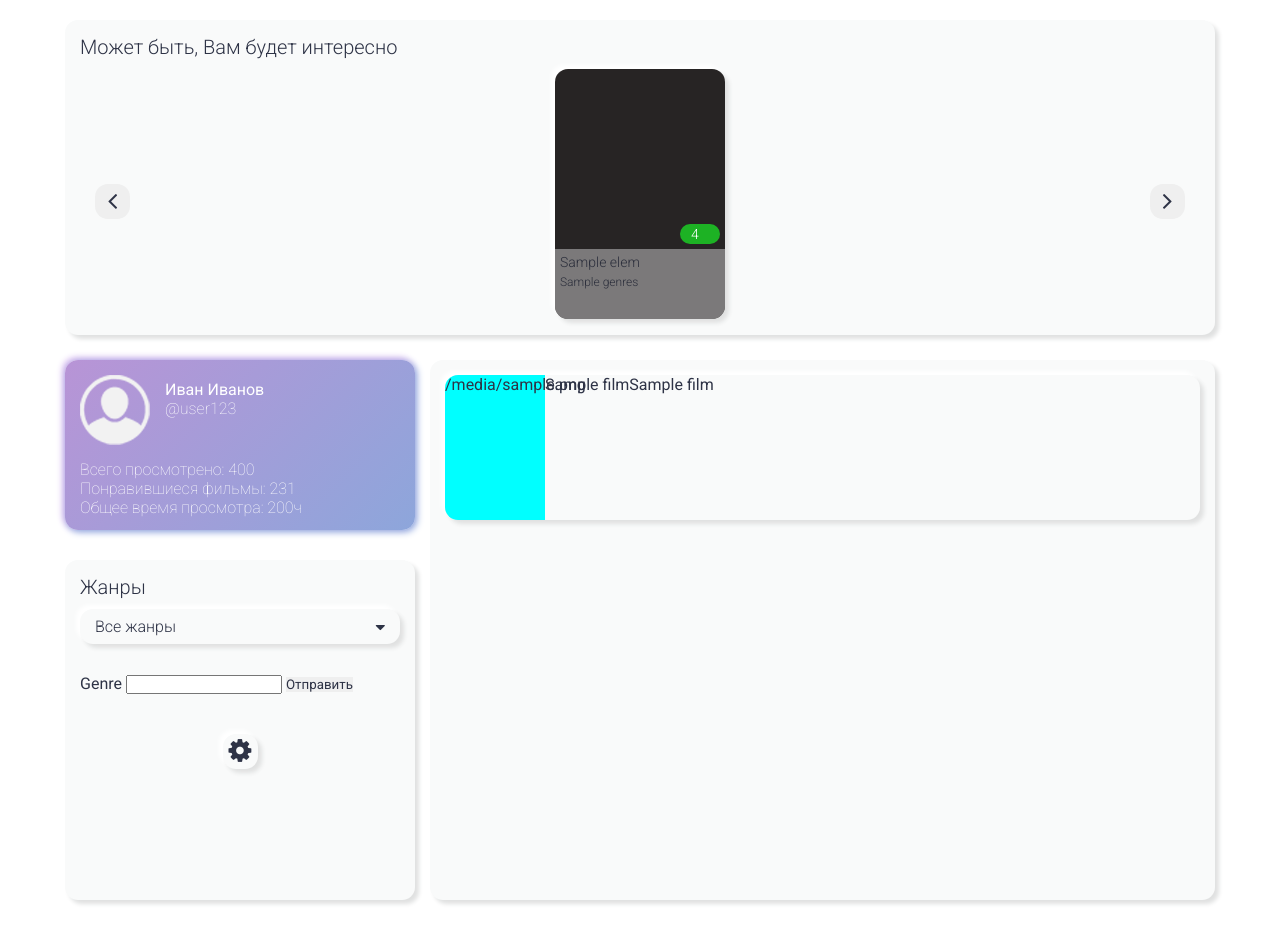
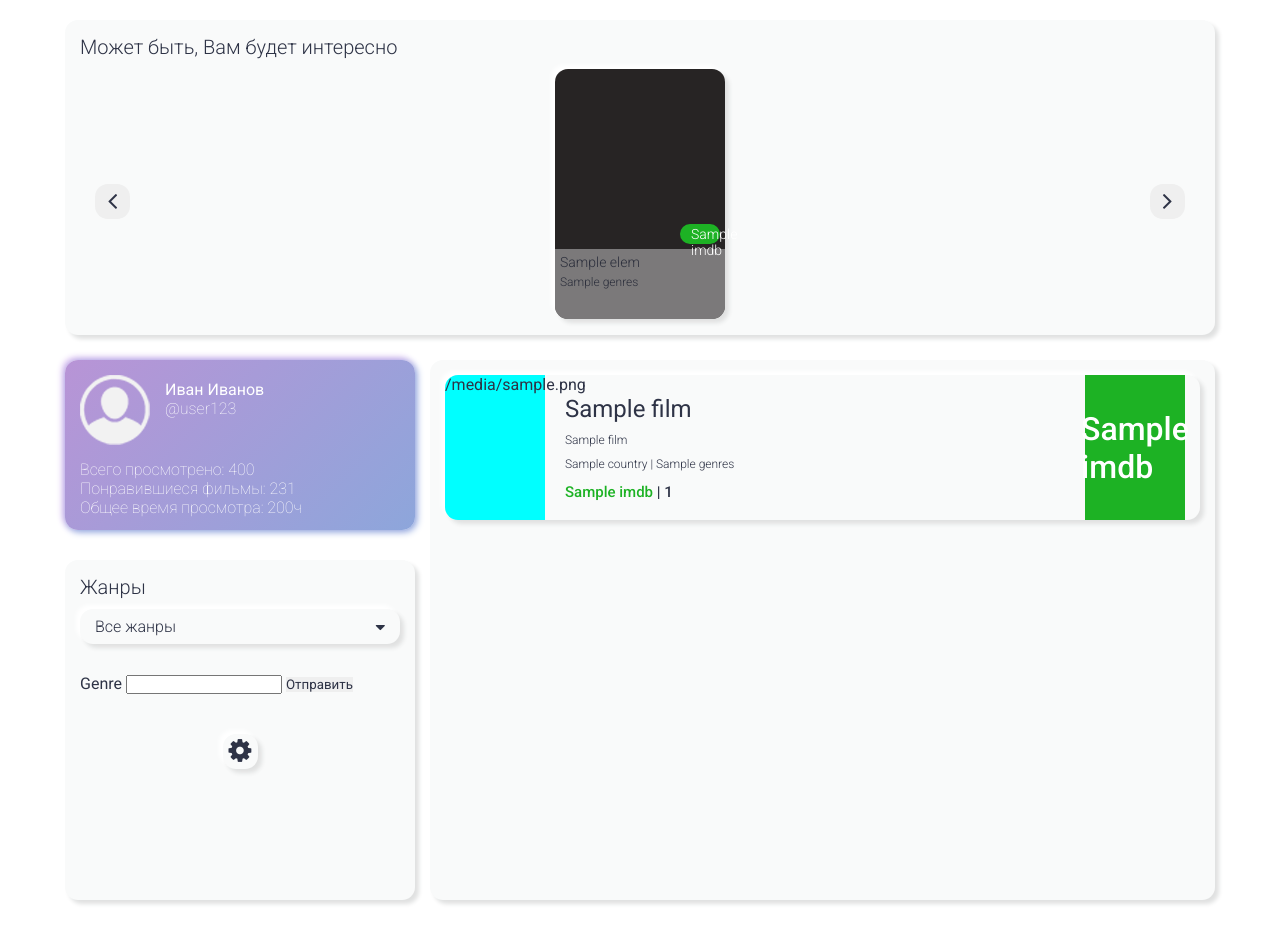
Before and after one commit to XuTpoKoT/project-y, a Flask app: template application/templates/index.html in a window 1280 px wide. Shown: the part 50-975 px from the top of the page. Run offline with Flask 2, Linux system fonts and the light colour scheme; the template is opened without the code that fills it: most values are stand-ins (such as "Sample title", 1, 10 or a date in 2020).

Commit message:
Cards were added.

```diff
--- a/application/app.py
+++ b/application/app.py
@@ -61,6 +61,8 @@ def main_page():
     film_list = [
         films_db.get_data_film(i, cur) for i in range(1, 11)
     ]
+    for i in range(len(film_list)):
+        film_list[i]['genres'] = film_list[i]['genres'].split(', ')[0]
 
     if request.method == 'POST':
         # Получение фильмов по жанру
@@ -68,14 +70,13 @@ def main_page():
 
         film_list = search.filter_by_genre(genre, 30, 0, cur)
 
+        for i in range(len(film_list)):
+            film_list[i]['genres'] = film_list[i]['genres'].split(', ')[0]
+
         print('GENRE :'+ str(genre))
         print('\nFILM_LIST')
         print(str(type(film_list)) + '\n')
         print(film_list)
-        # print(request)
-        # print(request.form)
-        # print(genre)
-
 
         return render_template('index.html',
         film_recommendations=film_recommendations,
--- a/application/static/styles/style.css
+++ b/application/static/styles/style.css
@@ -426,6 +426,54 @@
   margin-bottom: 25px;
 }
 
+.movies .list__item__info {
+  margin: 20px;
+}
+
+.movies .list__item__title {
+  font-size: 24px;
+  font-weight: 400;
+}
+
+.movies .list__item__original-title {
+  font-size: 12px;
+  font-weight: 300;
+  margin-top: 10px;
+}
+
+.movies .list__item__country {
+  font-size: 12px;
+  font-weight: 300;
+  margin-top: 10px;
+}
+
+.movies .list__item__vote {
+  font-size: 15px;
+  font-weight: 500;
+  margin-top: 12px;
+}
+
+.movies .list__item__rating {
+  margin: 0 15px 0 auto;
+  display: -webkit-box;
+  display: -ms-flexbox;
+  display: flex;
+  -webkit-box-pack: center;
+      -ms-flex-pack: center;
+          justify-content: center;
+  -webkit-box-align: center;
+      -ms-flex-align: center;
+          align-items: center;
+  background-color: #1db224;
+  width: 100px;
+  font-weight: 500;
+  font-size: 32px;
+}
+
+.movies .list__item__rating span {
+  color: white;
+}
+
 .movies .list__item__image {
   border-radius: 13px 0 0 13px;
   width: 100px;
--- a/application/static/styles/style.scss
+++ b/application/static/styles/style.scss
@@ -286,7 +286,39 @@ $infoHeight: 70px;
             height: 145px;
             @include NeuForMainBlocks();
             margin-bottom: 25px;
-
+            &__info {
+                margin: 20px;
+            }
+            &__title {
+                font-size: 24px;
+                font-weight: 400;
+            }
+            &__original-title {
+                font-size: 12px;
+                font-weight: 300;
+                margin-top: 10px;
+            }
+            &__country {
+                font-size: 12px;
+                font-weight: 300;
+                margin-top: 10px;
+            }
+            &__vote {
+                font-size: 15px;
+                font-weight: 500;
+                margin-top: 12px;
+            }
+            &__rating {
+                margin: 0 15px 0 auto;
+                display: flex;
+                justify-content: center;
+                align-items: center;
+                background-color: #1db224;
+                width: 100px;
+                span {color: white;}
+                font-weight: 500;
+                font-size: 32px;
+            }
             &__image {
                 border-radius: 13px 0 0 13px;
                 width: 100px;
--- a/application/templates/index.html
+++ b/application/templates/index.html
@@ -57,7 +57,7 @@
                             </div>
                         </div>
                         <div class="slider__item__rating">
-                            {{ film['rating'] }}
+                            {{ film['imdb'] }}
                         </div>
                     </div>
                     {% endfor %}
@@ -106,21 +106,6 @@
                     </div>
                     <div class="types">
 
-                        <!-- <form class='settings__form'>
-                            <button class="types__item" name="films">
-                                Фильмы
-                            </button>
-                        </form>
-                        <form class='settings__form'>
-                            <button class="types__item" name="films">
-                                Сериалы
-                            </button>
-                        </form>
-                        <button class="types__item">Фильмы</button>
-                        <button class="types__item">Сериалы</button>
-                        <button class="types__item">Российские</button>
-                        <button class="types__item">Зарубежные</button>
-                        <button class="types__item">С высоким рейтингом</button> -->
                         <form class='settings__form' method="post">
                             <label for="genre">Genre</label>
                             <input type="genre" name='genre'>
@@ -142,11 +127,22 @@
                     <div class="list__item__image">
                         {{ film['image_url'] }}
                     </div>
-                    <div class="list__item__title">
-                        {{ film['title'] }}
+                    <div class="list__item__info">
+                        <div class="list__item__title">
+                            {{ film['title'] }}
+                        </div>
+                        <div class="list__item__original-title">
+                            {{ film['original_title'] }}
+                        </div>
+                        <div class="list__item__country">
+                            {{ film['country'] }} | {{ film['genres'] }}
+                        </div>
+                        <div class="list__item__vote">
+                            <span style="color: #1db224;">{{ film['imdb'] }}</span> | {{ film['imdb_count'] }}
+                        </div>
                     </div>
-                    <div class="list__item__original-title">
-                        {{ film['original_title'] }}
+                    <div class="list__item__rating">
+                        <span>{{ film['imdb'] }}</span>
                     </div>
                 </div>
                 {% endfor %}
```
Also changed, not shown: 1 other file.
